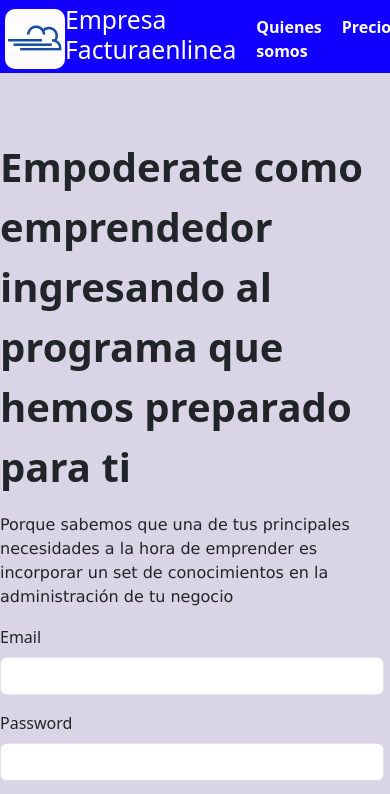
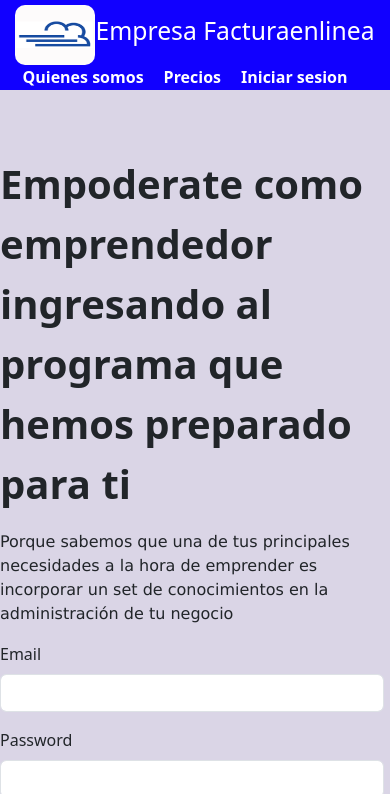
Before and after one commit to Cristianibanezvillarroel/ProyectoLandingCristianIbanezVillarroel, a plain HTML site: page index.html in a window 390 px wide. Shown: the top 794 px of the page. Drawn offline with nearby package versions, Linux system fonts and the light colour scheme.

Commit message:
agregue una propiedad media al header cuando el tamano de la pantalla se inferior a 610 pixeles

```diff
--- a/estilos.css
+++ b/estilos.css
@@ -181,3 +181,9 @@ footer ul a {
 footer div a p {
     margin-left: 10px;
 }
+
+@media (max-width: 610px){
+    header {
+        flex-direction: column;
+    }
+}
```
